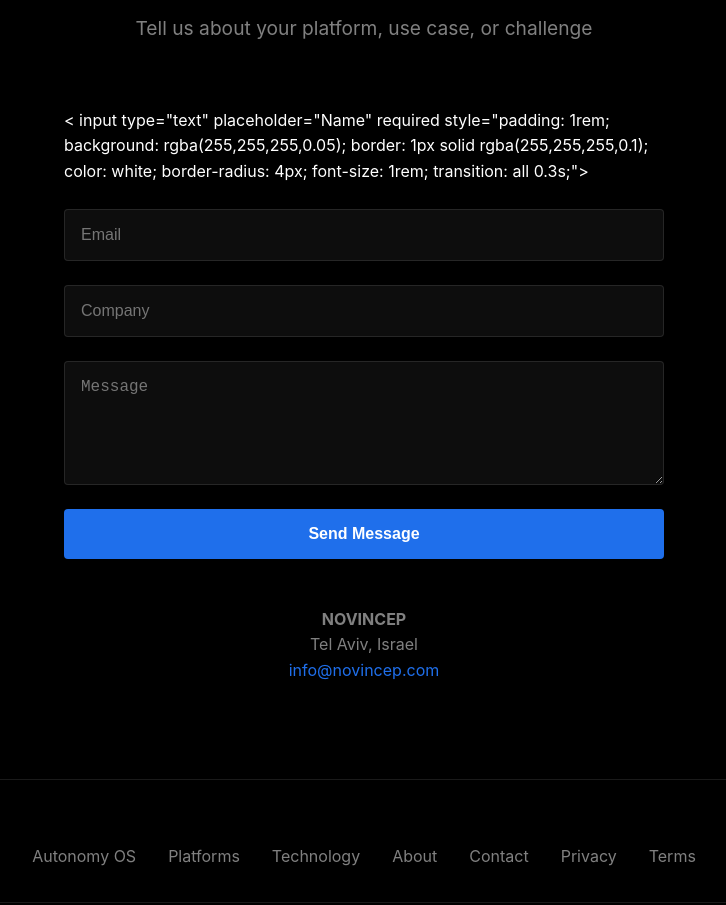
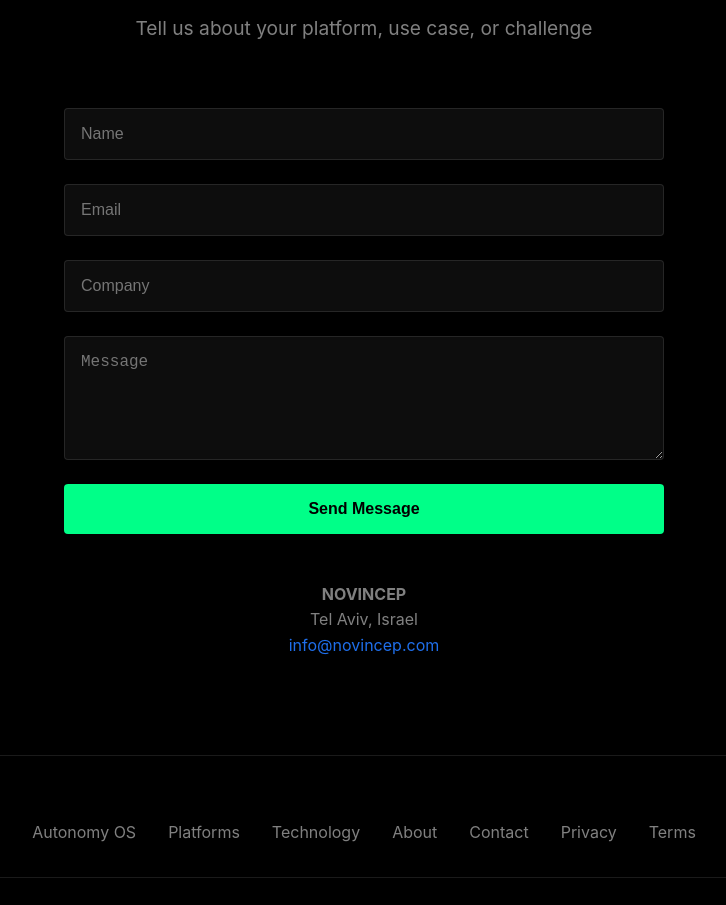
Before and after one commit to Elad88/NovIncep, a plain HTML site: page novincep-website.html in a window 1280 px wide. Shown: the part 5358-6263 px from the top of the page, without its empty margins (276-1002 px from the left). Drawn offline with Linux system fonts and the light colour scheme.

Commit message:
Update novincep-website.html

```diff
--- a/novincep-website.html
+++ b/novincep-website.html
@@ -710,14 +710,13 @@
             <p>Tell us about your platform, use case, or challenge</p>
         </div>
         <div style="max-width: 600px; margin: 0 auto;">
-            <form style="display: flex; flex-direction: column; gap: 1.5rem;">
-                <        input type="text" placeholder="Name" required style="padding: 1rem; background: rgba(255,255,255,0.05); border: 1px solid rgba(255,255,255,0.1); color: white; border-radius: 4px; font-size: 1rem; transition: all 0.3s;">
-                <input type="email" placeholder="Email" required style="padding: 1rem; background: rgba(255,255,255,0.05); border: 1px solid rgba(255,255,255,0.1); color: white; border-radius: 4px; font-size: 1rem; transition: all 0.3s;">
-                <input type="text" placeholder="Company" style="padding: 1rem; background: rgba(255,255,255,0.05); border: 1px solid rgba(255,255,255,0.1); color: white; border-radius: 4px; font-size: 1rem; transition: all 0.3s;">
-
-                <textarea placeholder="Message" rows="5" required style="padding: 1rem; background: rgba(255,255,255,0.05); border: 1px solid rgba(255,255,255,0.1); color: white; border-radius: 4px; font-size: 1rem; resize: vertical; transition: all 0.3s;"></textarea>
-                <button type="submit" class="btn btn-primary" style="width: 100%;">Send Message</button>
-            </form>
+   <form action="https://formspree.io/f/xwprjbzy" method="POST" style="display: flex; flex-direction: column; gap: 1.5rem;">
+        <input type="text" name="name" placeholder="Name" required style="padding: 1rem; background: rgba(255,255,255,0.05); border: 1px solid rgba(255,255,255,0.1); color: white; border-radius: 4px; font-size: 1rem;">
+        <input type="email" name="email" placeholder="Email" required style="padding: 1rem; background: rgba(255,255,255,0.05); border: 1px solid rgba(255,255,255,0.1); color: white; border-radius: 4px; font-size: 1rem;">
+        <input type="text" name="company" placeholder="Company" style="padding: 1rem; background: rgba(255,255,255,0.05); border: 1px solid rgba(255,255,255,0.1); color: white; border-radius: 4px; font-size: 1rem;">
+        <textarea name="message" placeholder="Message" rows="5" required style="padding: 1rem; background: rgba(255,255,255,0.05); border: 1px solid rgba(255,255,255,0.1); color: white; border-radius: 4px; font-size: 1rem; resize: vertical;"></textarea>
+        <button type="submit" style="padding: 1rem 2rem; background: #00ff88; color: black; border: none; border-radius: 4px; font-size: 1rem; font-weight: bold; cursor: pointer; transition: all 0.3s;">Send Message</button>
+</form>
             <div style="margin-top: 3rem; text-align: center; color: var(--gray);">
                 <p><strong>NOVINCEP</strong></p>
                 <p>Tel Aviv, Israel</p>
```
